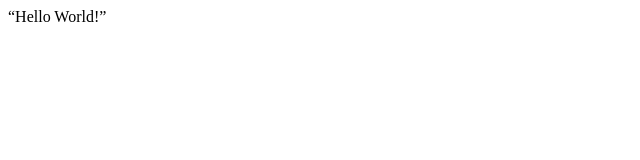
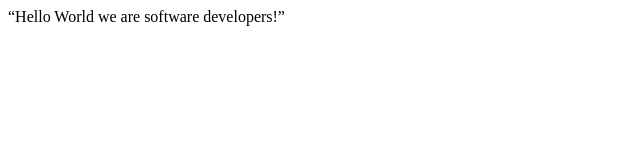
Before and after one commit to Mohamed-zakaria-coder/Microverse, a plain HTML site: page fcc-test-suite-template-master/index.html in a window 1280 px wide. Shown: the whole page, without its empty margins (0-640 px from the left). Drawn offline with Linux system fonts and the light colour scheme.

Commit message:
added a message

```diff
--- a/fcc-test-suite-template-master/index.html
+++ b/fcc-test-suite-template-master/index.html
@@ -21,7 +21,7 @@
     - The freeCodeCamp Team
 
     -->
-    “Hello World!”
+    “Hello World we are software developers!”
     <script  src="js/index.js"></script>
   </body>
 </html>
```
